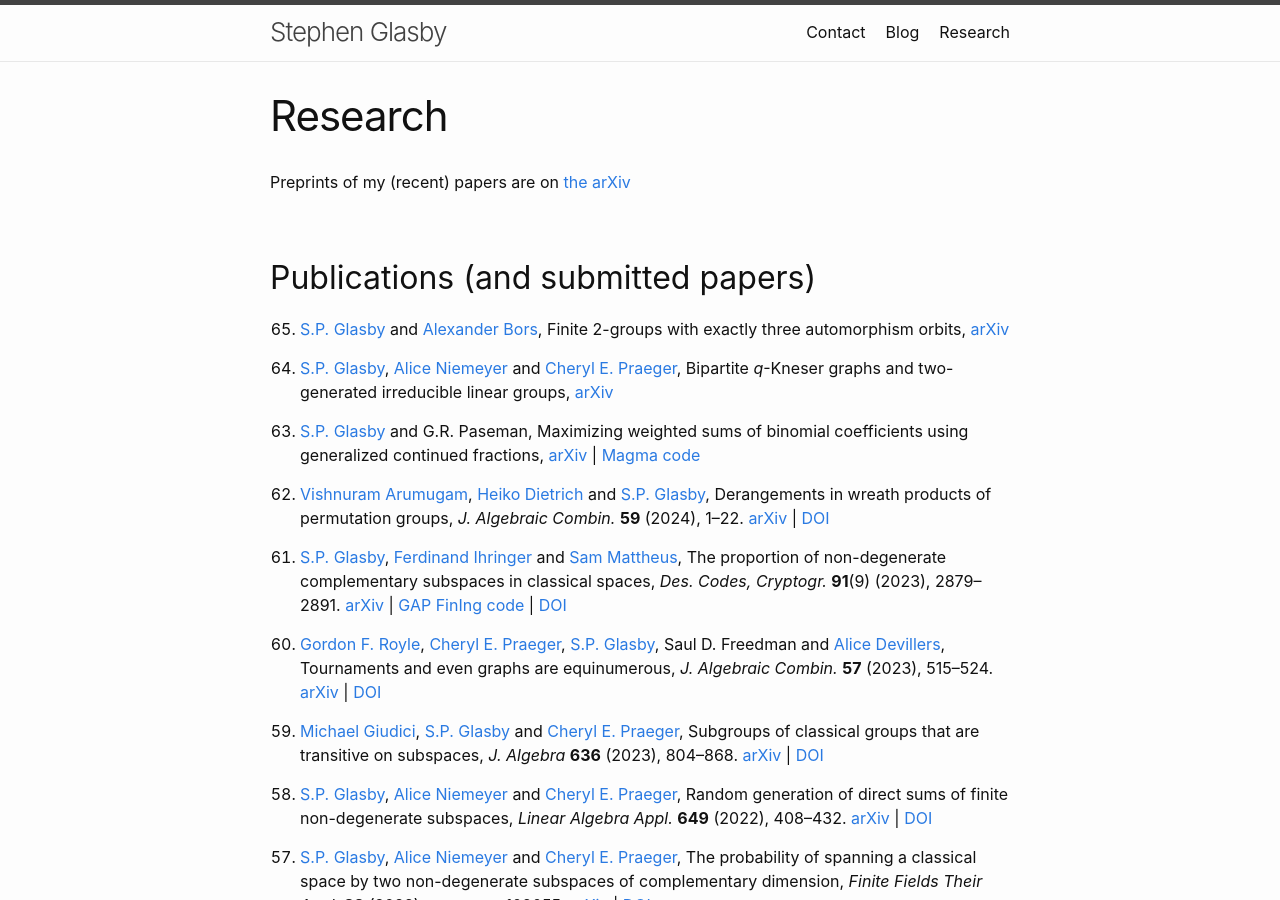
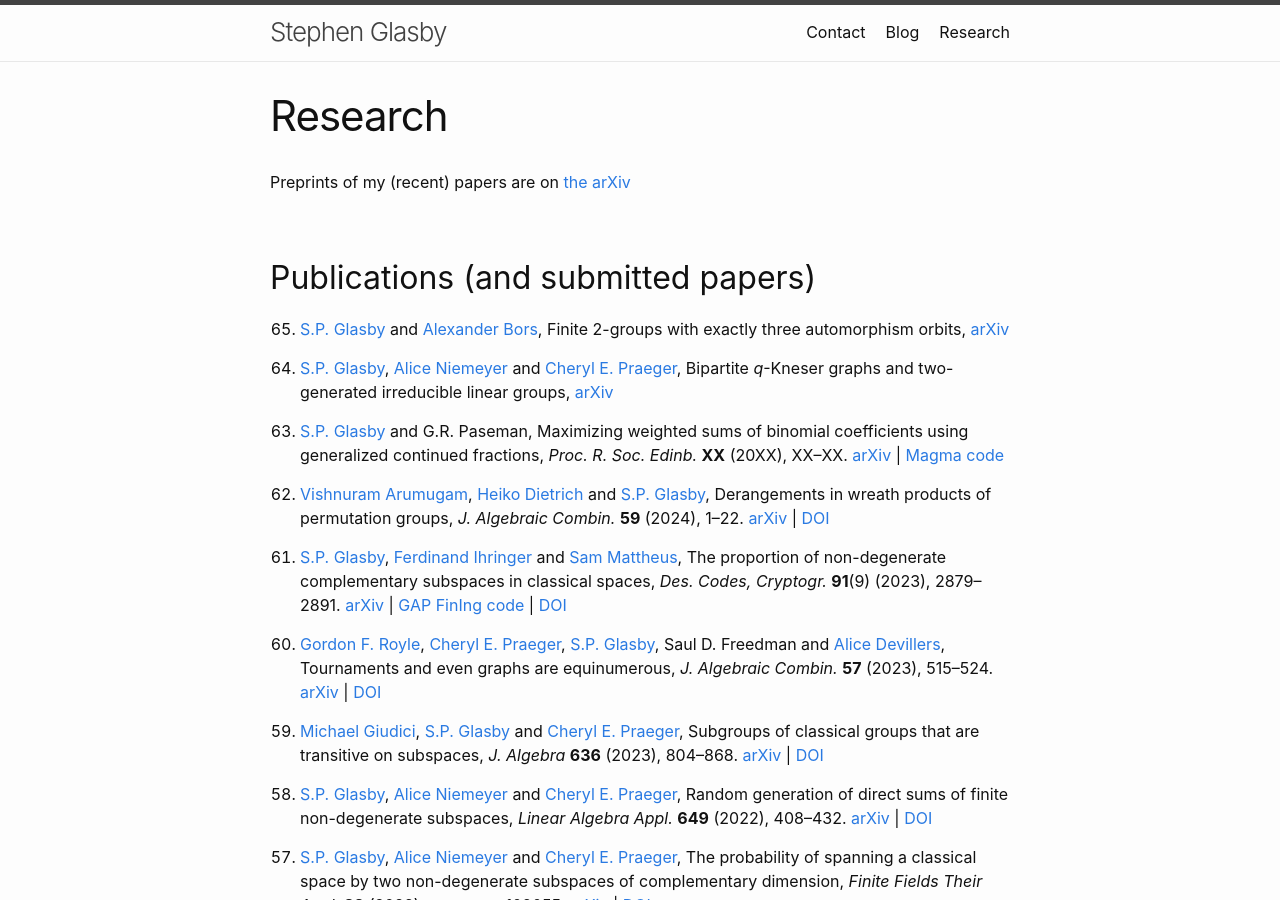
Before and after one commit to StephenGlasby/StephenGlasby.github.io, a Jekyll site: the page built from publications.md, in a window 1280 px wide and 900 px high. Built offline with Jekyll 4.4.1, drawn with Linux system fonts in a browser that asks for light colours.

Commit message:
publications.md

```diff
--- a/publications.md
+++ b/publications.md
@@ -25,7 +25,7 @@ Preprints of my (recent) papers are on [the arXiv](https://arxiv.org/a/glasby_s_
 0. [S.P. Glasby](https://stephenglasby.github.io/) and
   G.R. Paseman,
   Maximizing weighted sums of binomial coefficients using generalized
-  continued fractions,
+  continued fractions, *Proc. R. Soc. Edinb.* **XX** (20XX), XX--XX.
   [arXiv](https://arxiv.org/abs/arXiv:2310.12517) |
   [Magma code](files/BerryEsseenMagmaCode.md)
 
```
